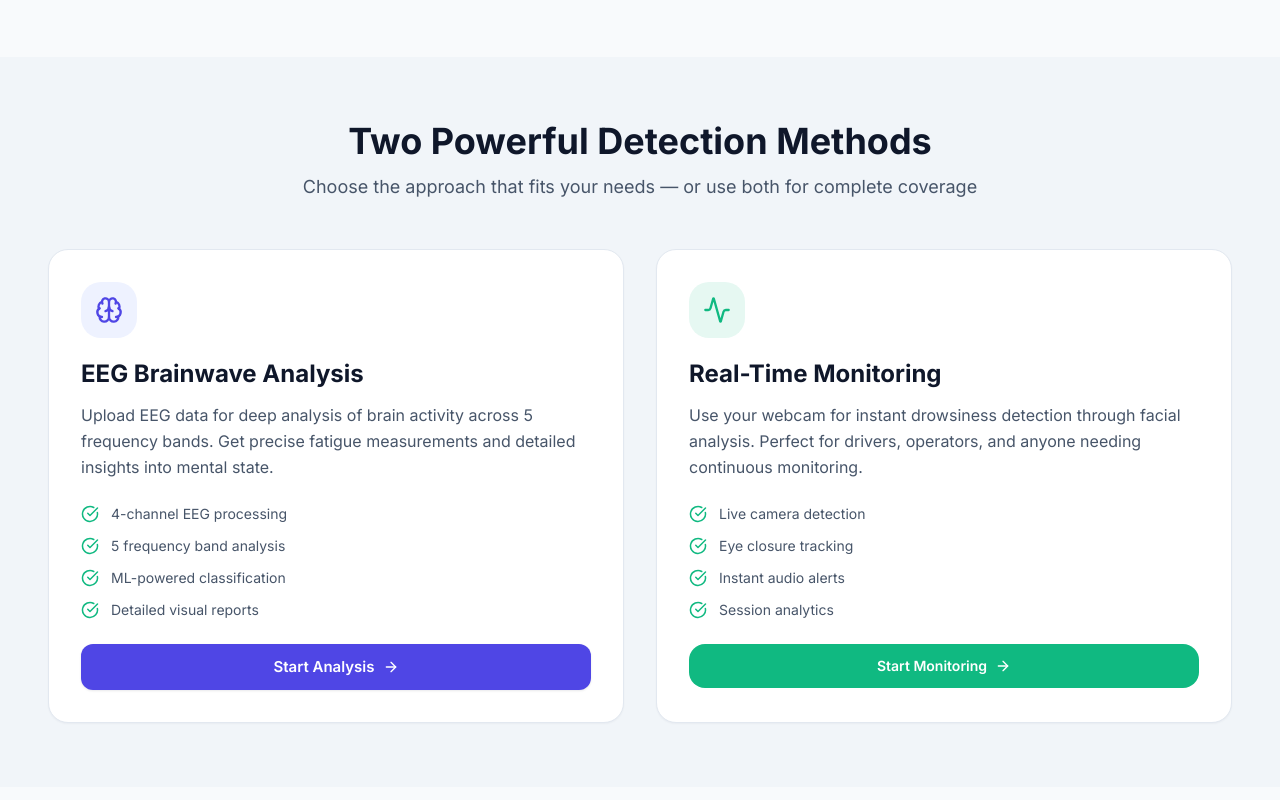
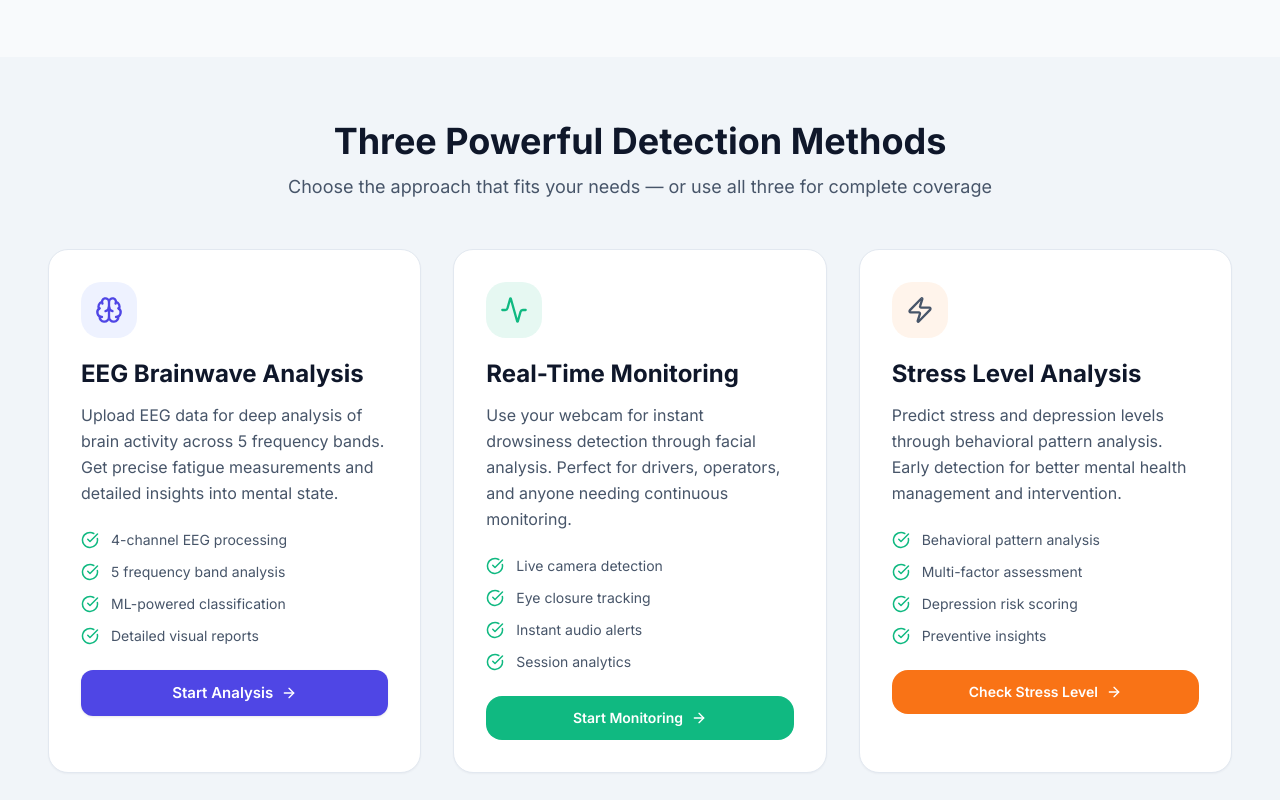
Before and after one commit to S-Baksi/Stress-and-depression-detection, a React (Vite) app: page / in a window 1280 px wide. Shown: the part 780-1580 px from the top of the page. Built offline with nearby package versions, Linux system fonts and the light colour scheme.

Commit message:
feat: add stress detection section to HomePage with detailed analysis features

```diff
--- a/src/HomePage.jsx
+++ b/src/HomePage.jsx
@@ -73,14 +73,14 @@ function HomePage() {
           <div className="max-w-7xl mx-auto">
             <div className="text-center mb-12">
               <h2 className="text-3xl md:text-4xl font-bold mb-3" style={{ color: 'var(--text-heading)' }}>
-                Two Powerful Detection Methods
+                Three Powerful Detection Methods
               </h2>
               <p className="text-lg" style={{ color: 'var(--text-body)' }}>
-                Choose the approach that fits your needs — or use both for complete coverage
+                Choose the approach that fits your needs — or use all three for complete coverage
               </p>
             </div>
 
-            <div className="grid md:grid-cols-2 gap-8">
+            <div className="grid md:grid-cols-3 gap-8">
               {/* EEG Analysis */}
               <div className="card p-8 hover:shadow-xl transition-shadow">
                 <div className="w-14 h-14 rounded-xl flex items-center justify-center mb-5" style={{ backgroundColor: 'var(--indigo-50)' }}>
@@ -154,6 +154,48 @@ function HomePage() {
                   }}
                 >
                   Start Monitoring
+                  <ArrowRight size={16} />
+                </Link>
+              </div>
+
+              {/* Stress Detection */}
+              <div className="card p-8 hover:shadow-xl transition-shadow">
+                <div className="w-14 h-14 rounded-xl flex items-center justify-center mb-5" style={{ backgroundColor: 'rgba(251, 146, 60, 0.1)' }}>
+                  <Zap size={28} style={{ color: 'var(--orange-500)' }} />
+                </div>
+
+                <h3 className="text-2xl font-bold mb-3" style={{ color: 'var(--text-heading)' }}>
+                  Stress Level Analysis
+                </h3>
+
+                <p className="text-base leading-relaxed mb-6" style={{ color: 'var(--text-body)' }}>
+                  Predict stress and depression levels through behavioral pattern analysis.
+                  Early detection for better mental health management and intervention.
+                </p>
+
+                <div className="space-y-3 mb-6">
+                  {[
+                    "Behavioral pattern analysis",
+                    "Multi-factor assessment",
+                    "Depression risk scoring",
+                    "Preventive insights"
+                  ].map((feature) => (
+                    <div key={feature} className="flex items-center gap-3">
+                      <CheckCircle size={18} style={{ color: 'var(--emerald-500)' }} />
+                      <span className="text-sm" style={{ color: 'var(--text-body)' }}>{feature}</span>
+                    </div>
+                  ))}
+                </div>
+
+                <Link
+                  to="/stress-prediction"
+                  className="inline-flex items-center justify-center gap-2 w-full px-4 py-3 text-sm font-semibold rounded-lg transition-all"
+                  style={{
+                    color: 'white',
+                    backgroundColor: '#f97316'
+                  }}
+                >
+                  Check Stress Level
                   <ArrowRight size={16} />
                 </Link>
               </div>
```
